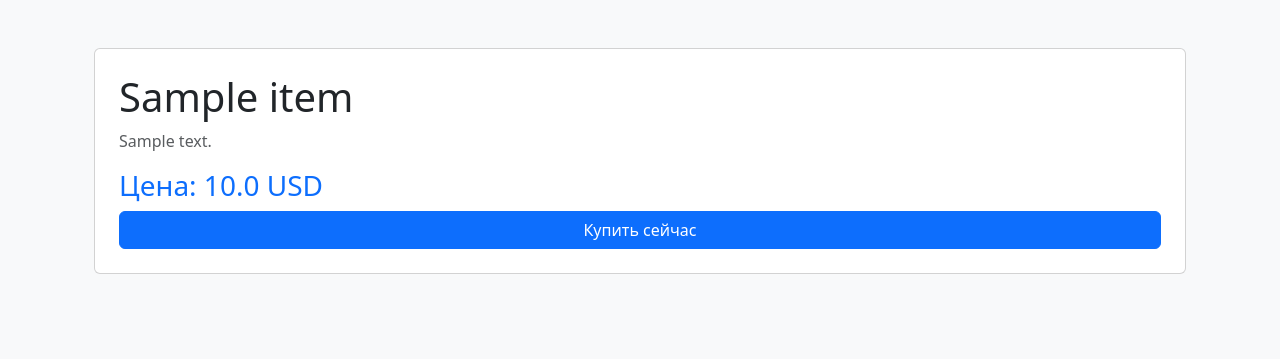
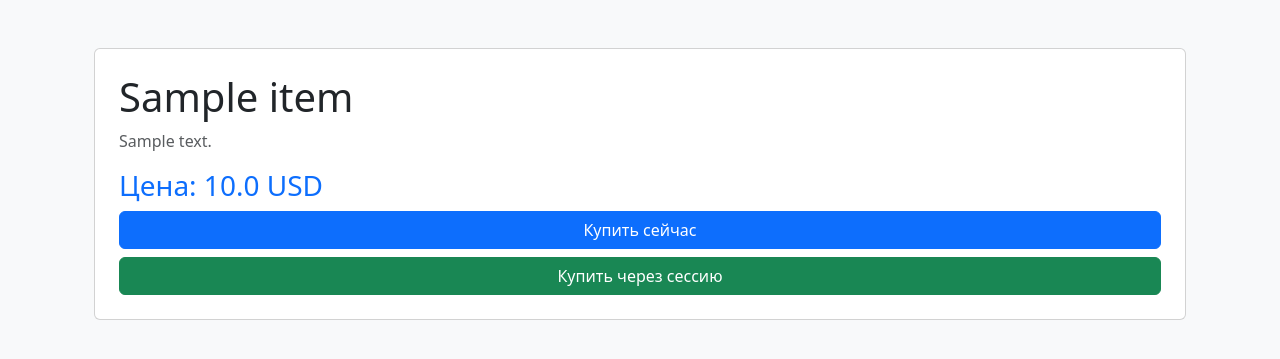
Before and after one commit to MKobra/stripe_test, a Django app: page /item/1/ in a window 1280 px wide. Shown: the part 68-427 px from the top of the page. Run offline with Django 5.2, Linux system fonts and the light colour scheme; tables that the repository leaves empty hold one stand-in row (values such as "Sample post"); some libraries are stand-ins or nearby versions.

Commit message:
миграция

```diff
--- a/templates/item_detail.html
+++ b/templates/item_detail.html
@@ -14,6 +14,9 @@
             Купить сейчас
         </button>
 
+        <a href="{% url 'buy_by_id' item.id %}" class="btn mt-2 btn-success">
+            Купить через сессию
+        </a>
         <div id="payment-box" style="display:none; margin-top: 30px;" class="border-top pt-4">
             <div id="payment-element"></div>
             <button id="submit-pay" class="btn btn-warning w-100 mt-3">Подтвердить оплату</button>
```
Also changed, not shown: stripeApp/migrations/0004_item_currency.py (added).
